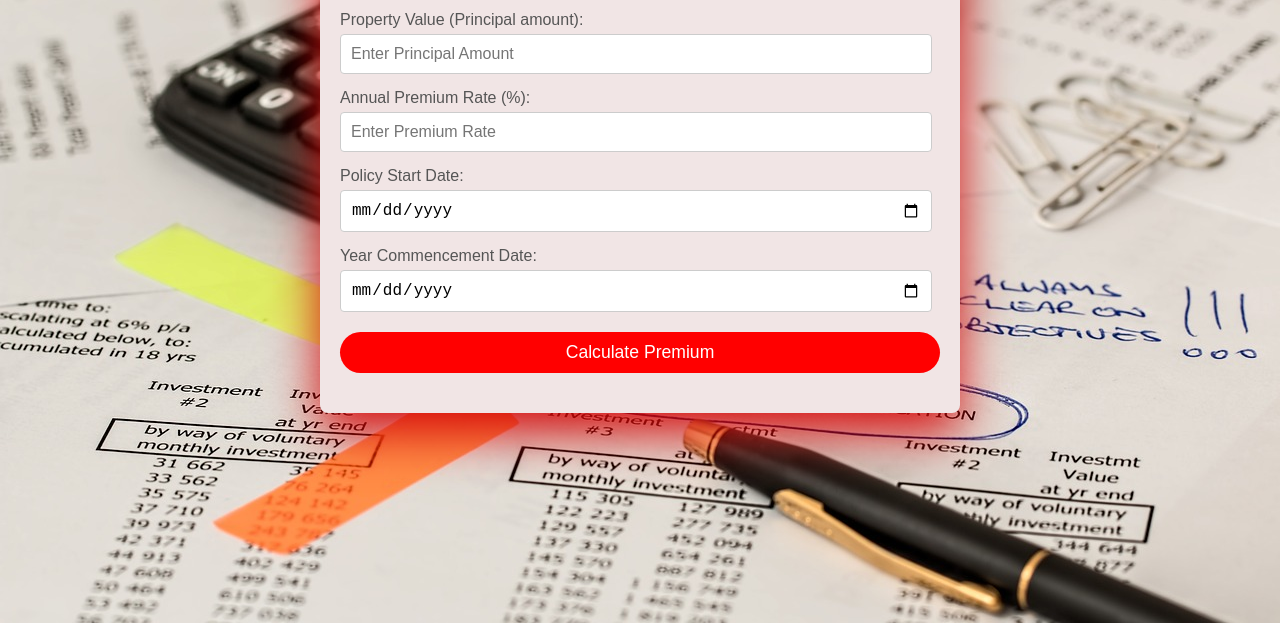
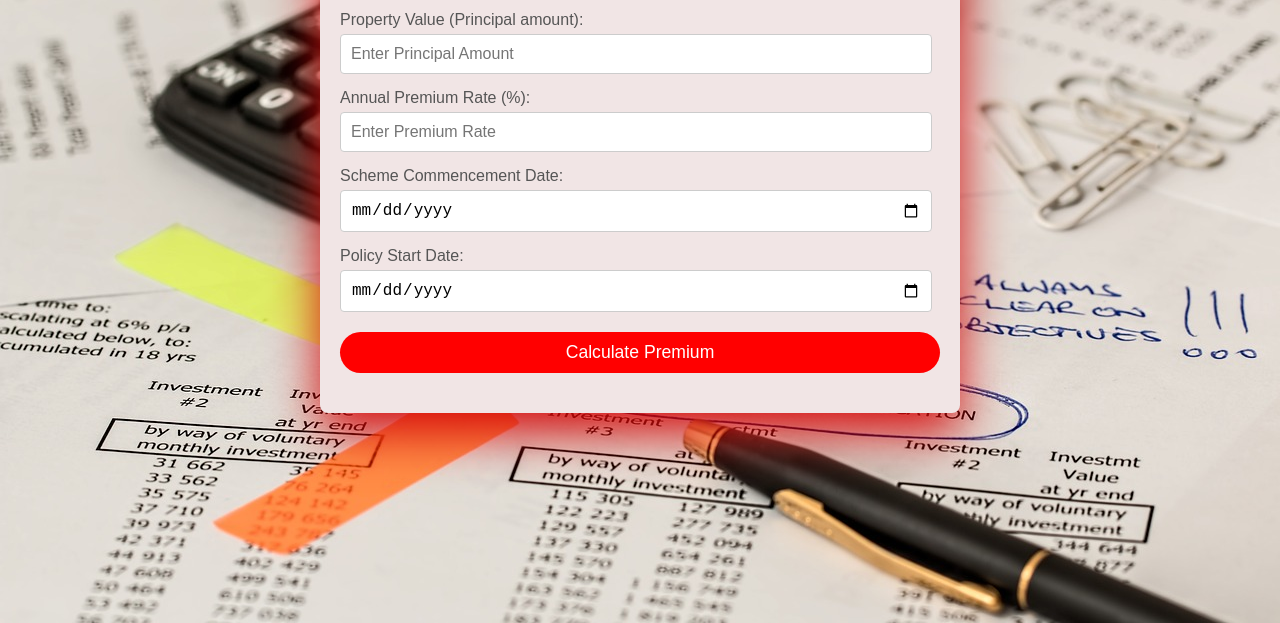
Before and after one commit to minet-schemes/Minet-Schemes-Calculator, a plain HTML site: page index.html in a window 1280 px wide. Shown: the part 177-800 px from the top of the page. Drawn offline with Linux system fonts and the light colour scheme.

Commit message:
UPDATE: DATES SWAP 1
Swapped positioning of scheme commencement data and policy start date

```diff
--- a/index.html
+++ b/index.html
@@ -107,11 +107,11 @@
         <label for="premiumRate">Annual Premium Rate (%):</label>
         <input type="number" id="premiumRate" placeholder="Enter Premium Rate">
 
+        <label for="yearStartDate">Scheme Commencement Date:</label>
+        <input type="date" id="yearStartDate">
+
         <label for="policyStartDate">Policy Start Date:</label>
         <input type="date" id="policyStartDate">
-
-        <label for="yearStartDate">Year Commencement Date:</label>
-        <input type="date" id="yearStartDate">
 
         <!-- Calculate Button -->
         <button onclick="calculatePremium()">Calculate Premium</button>
```
